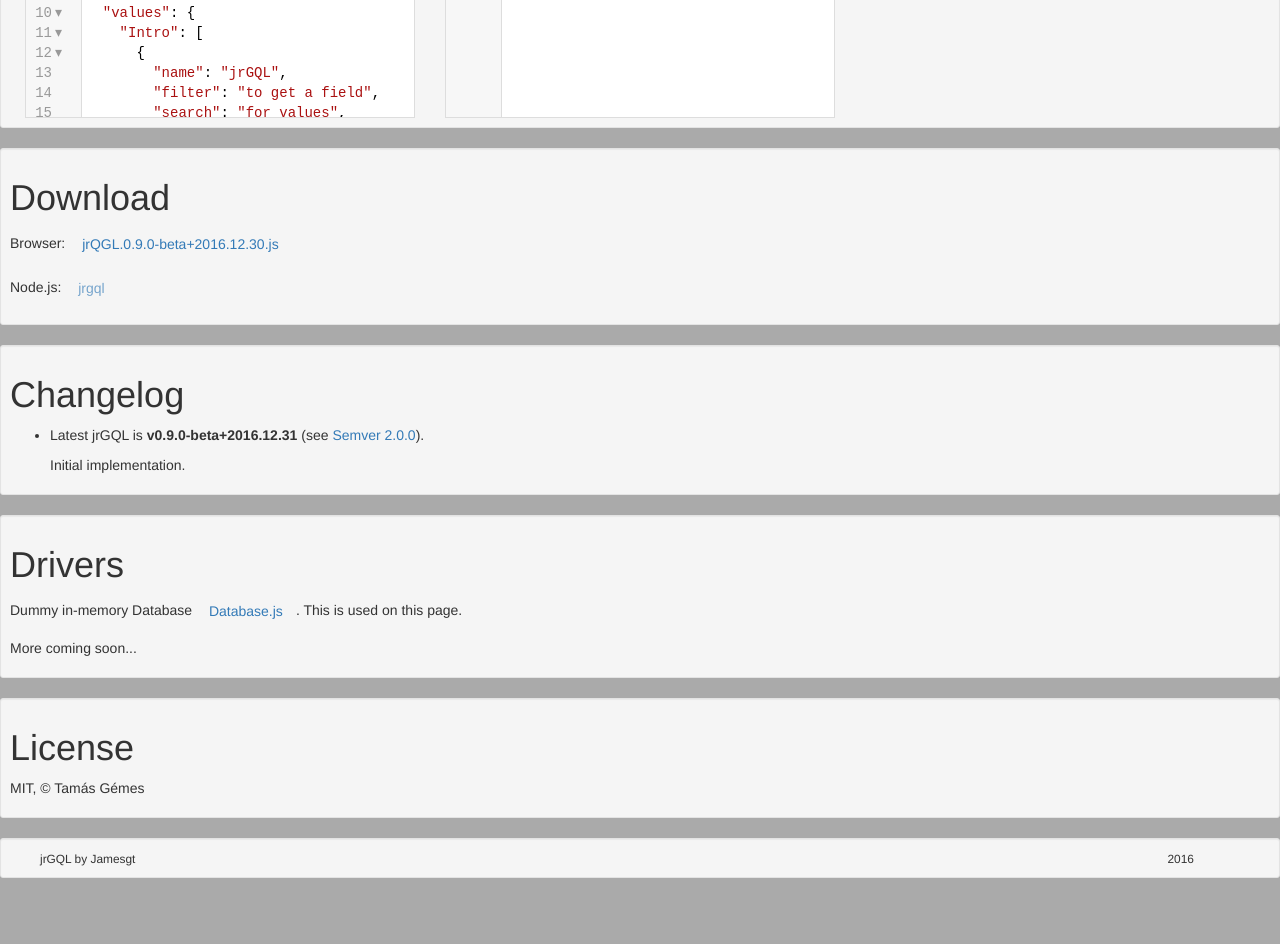
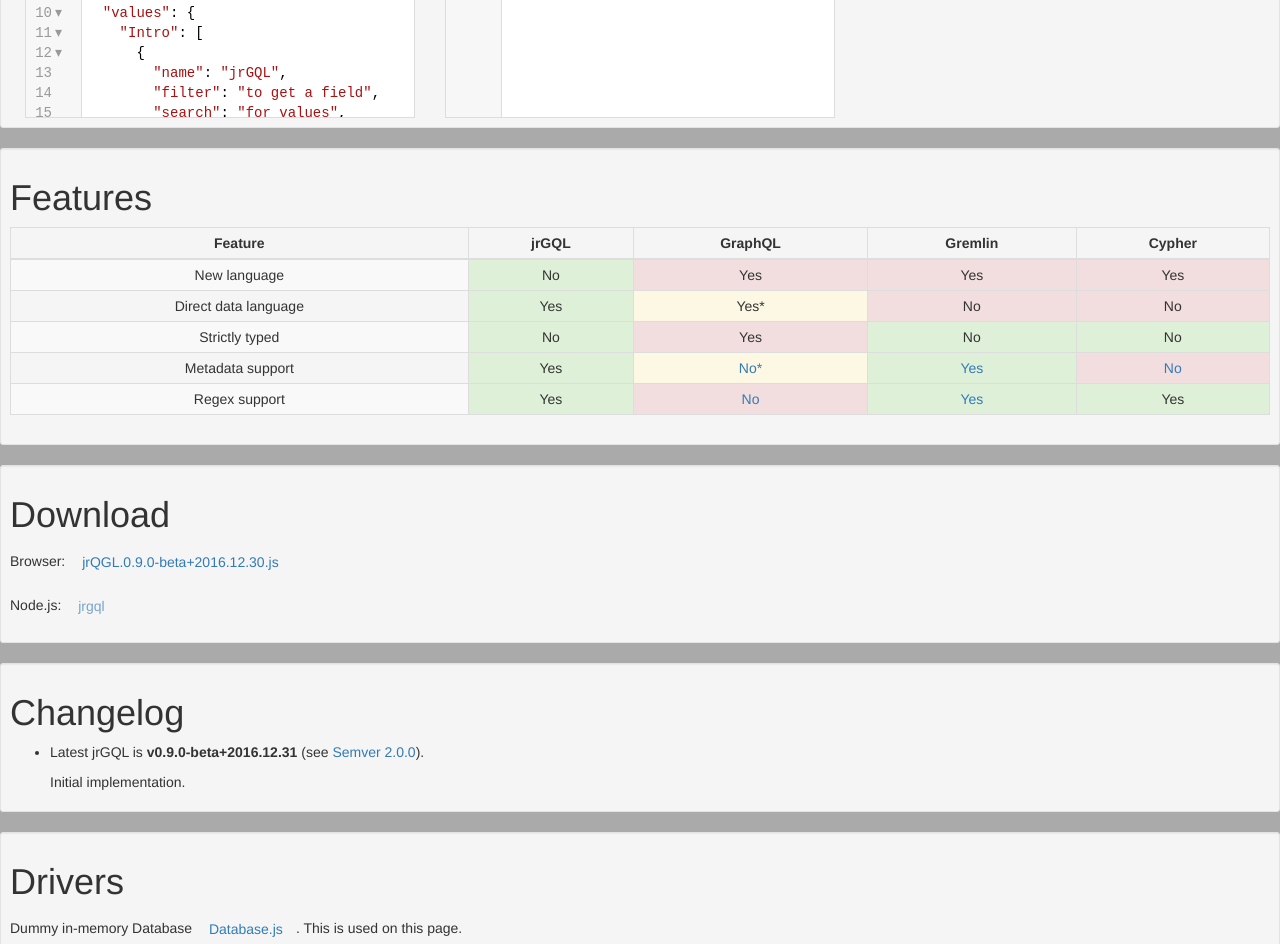
Before and after one commit to jrgql/jrgql.github.io, a website: page index.html in a window 1280 px wide. Shown: the part 883-1827 px from the top of the page. Before the commit the page ends 1781 px from the top, so only its background shows below. Drawn offline with nearby package versions, Linux system fonts and the light colour scheme.

Commit message:
add feature comparison table

```diff
--- a/index.html
+++ b/index.html
@@ -51,6 +51,8 @@
     .modal-dialog { width: 98%; height: 92%; padding: 0; }
     .modal-content { height: 99%; }
     .modal-body { height: 91%; }
+    #features table th { text-align: center; }
+    #features table td { text-align: center; }
   </style>
 </head>
 <body>
@@ -63,6 +65,7 @@
         <ul class="nav navbar-nav">
           <li class="active"><a href="#">Examples</a></li>
           <li><a href="#try">Try</a></li>
+          <li><a href="#features">Features</a></li>
           <li><a href="#download">Download</a></li>
           <li><a href="#changelog">Changelog</a></li>
           <li><a href="#drivers">Drivers</a></li>
@@ -195,6 +198,19 @@
       </div>
     </div>
   </div>
+  <div id="features" class="well well-sm container-fluid">
+    <h1>Features</h1>
+    <table class="table table-condensed table-bordered table-hover table-striped">
+      <thead><tr><th>Feature</th><th>jrGQL</th><th>GraphQL</th><th>Gremlin</th><th>Cypher</th></tr></thead>
+      <tbody>
+        <tr><td>New language</td><td class="success">No</td><td class="danger">Yes</td><td class="danger">Yes</td><td class="danger">Yes</td></tr>
+        <tr><td>Direct data language</td><td class="success">Yes</td><td class="warning">Yes*</td><td class="danger">No</td><td class="danger">No</td></tr>
+        <tr><td>Strictly typed</td><td class="success">No</td><td class="danger">Yes</td><td class="success">No</td><td class="success">No</td></tr>
+        <tr><td>Metadata support</td><td class="success">Yes</td><td class="warning"><a href="https://github.com/graphql-java/graphql-java/issues/183">No*</a></td><td class="success"><a href="http://sql2gremlin.com/#_select_all">Yes</a></td><td class="danger"><a href="https://stackoverflow.com/questions/17735005/how-can-i-return-all-properties-for-a-node-using-cypher">No</a></td></tr>
+        <tr><td>Regex support</td><td class="success">Yes</td><td class="danger"><a href="https://stackoverflow.com/questions/37981269/how-to-search-string-values-in-graphql">No</a></td><td class="success"><a href="https://markorodriguez.com/2011/06/15/graph-pattern-matching-with-gremlin-1-1/">Yes</a></td><td class="success">Yes</td></tr>
+      </tbody>
+    </table>
+  </div>
   <div id="download" class="well well-sm container-fluid">
     <h1>Download</h1>
     <p>Browser: <a class="btn" href="JsonRegExpGraphQueryLanguage.js">jrQGL.0.9.0-beta+2016.12.30.js</a></p>
```
